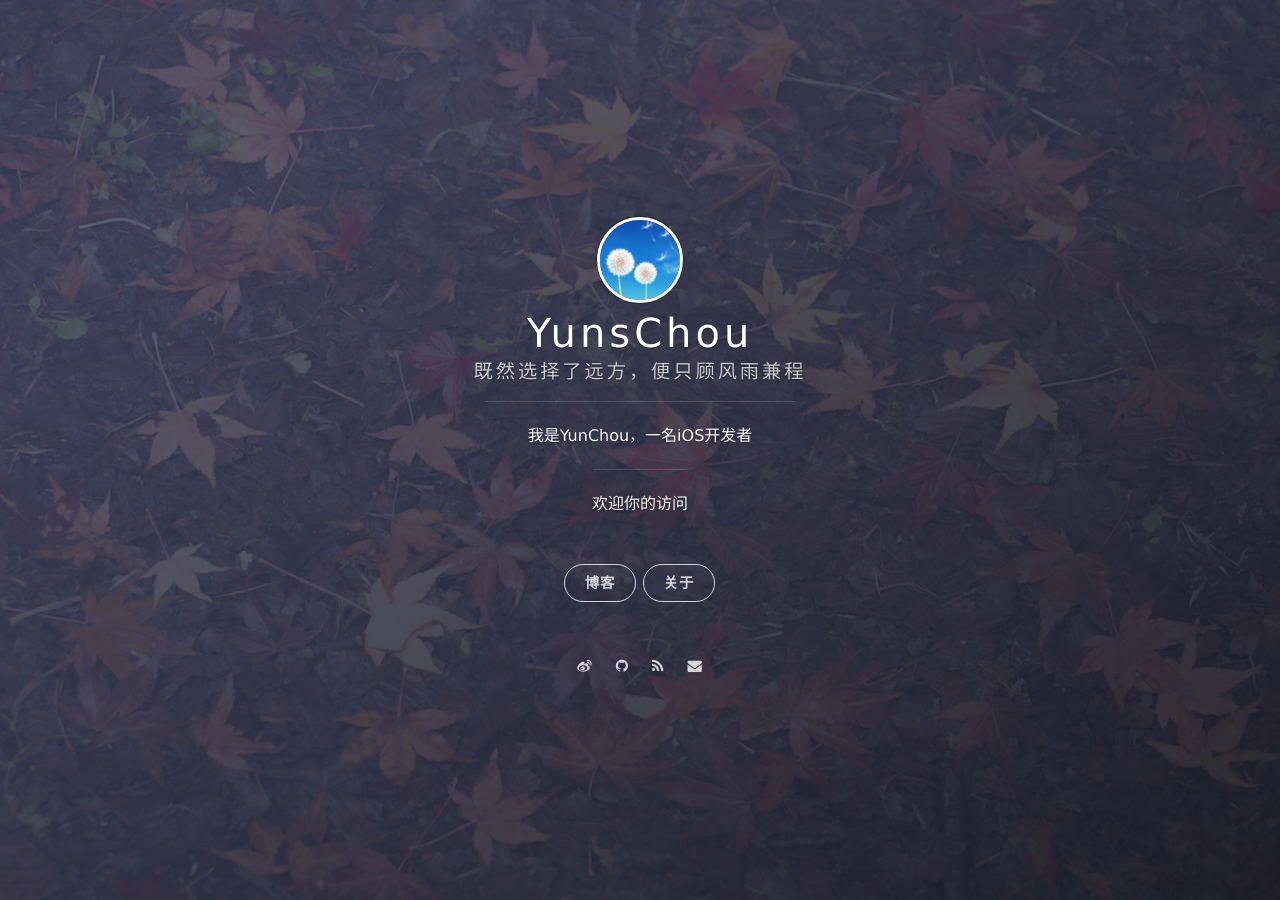
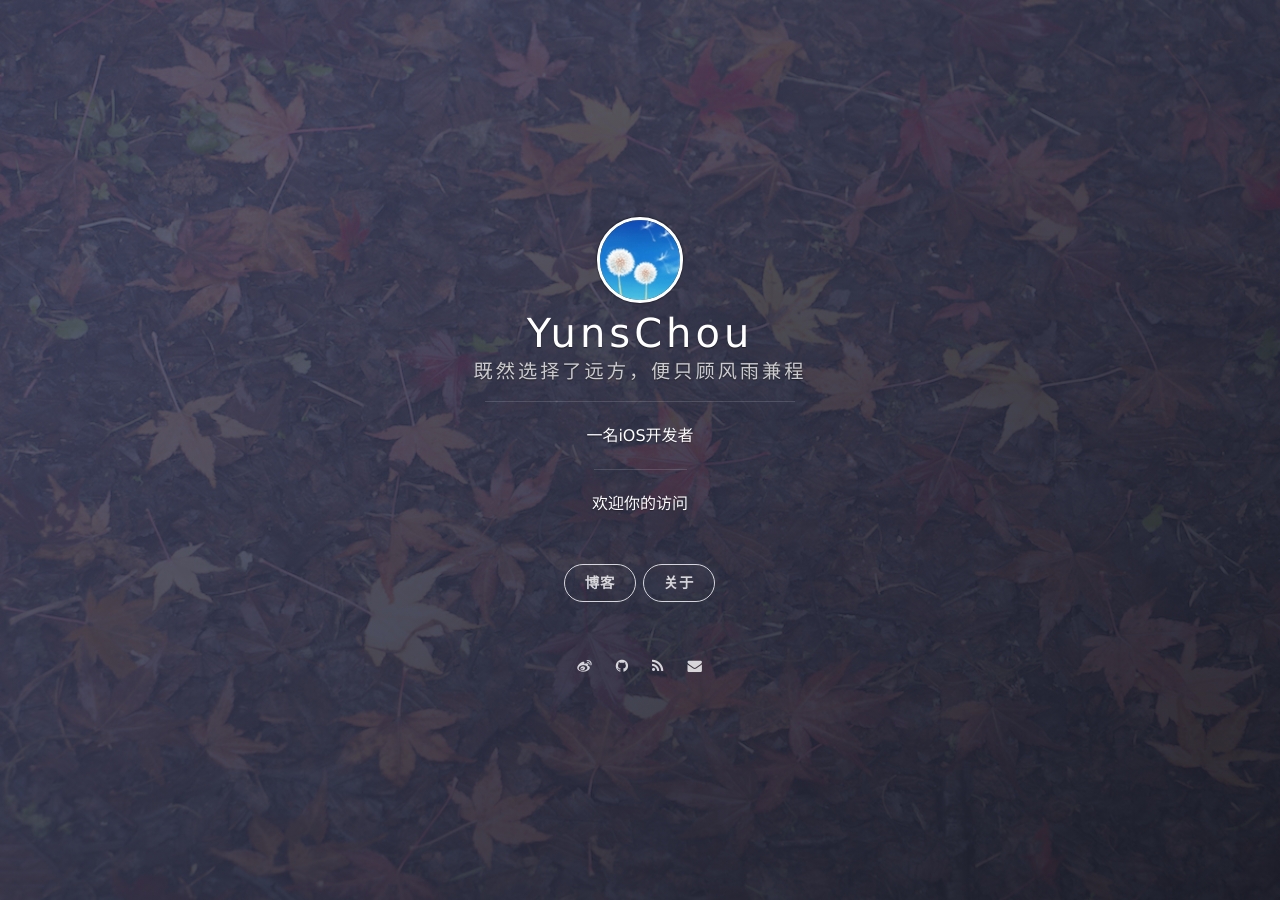
Before and after one commit to YunsChou/Yuns.github.io, a Jekyll site: the page built from index.html, in a window 1280 px wide. Built offline with Jekyll 4.4.1, drawn with Linux system fonts in a browser that asks for light colours; nearby versions of some CDN libraries; Markdown is read by kramdown in place of the engine named in the settings; the list of posts is cut into pages by our own code.

Commit message:
modified config

```diff
--- a/_config.yml
+++ b/_config.yml
@@ -1,7 +1,7 @@
 # Basic
 title: YunsChou
 subtitle: 既然选择了远方，便只顾风雨兼程
-description: 我是YunChou，一名iOS开发者
+description: 一名iOS开发者
 welcome_message: 欢迎你的访问
 creator: <a href="http://yunschou.github.io">@YunsChou</a>
 
```
